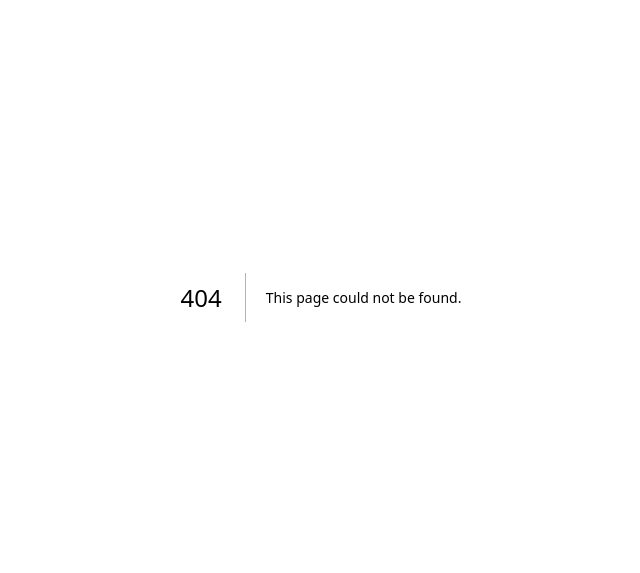
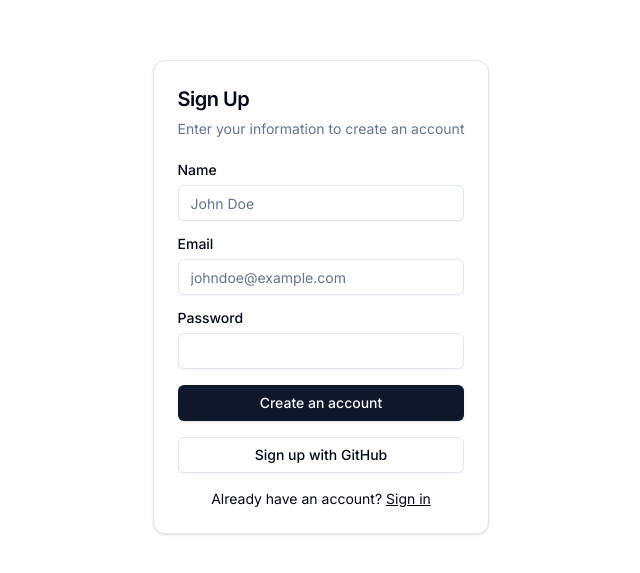
Before and after one commit to farizwhyzn/v2-knowledge-test-fullstack-pmn, a Next.js app in the folder client/: page /register in a window 1280 px wide. Before the commit this address had no page. Shown: the part 103-676 px from the top of the page, without its empty margins (319-959 px from the left). Built offline with nearby package versions, Linux system fonts and the light colour scheme; no server answers.

Commit message:
Add register page

```diff
--- /dev/null
+++ b/client/app/register/page.tsx
@@ -0,0 +1,100 @@
+'use client'
+
+import Link from "next/link"
+import { Button } from "@/components/ui/button"
+import {
+  Card,
+  CardContent,
+  CardDescription,
+  CardHeader,
+  CardTitle,
+} from "@/components/ui/card"
+import { Input } from "@/components/ui/input"
+import { Label } from "@/components/ui/label"
+import { useEffect, useState } from "react";
+import axios from "axios";
+import {toast} from "sonner";
+import { useRouter } from 'next/navigation'
+
+
+
+export default function Register() {
+
+  const router = useRouter();
+  const [data, setData] = useState({
+    name: "",
+    email: "",
+    password: "",
+  })
+
+  const url = process.env.API_URL || "http://localhost:8000";
+  console.log(url)
+  console.log(process.env)
+  const register = async (e: any) => {
+    e.preventDefault()
+    axios.post(`${url}/auth/register`, data)
+      .then(() => toast.success("Account created successfully"))
+      .catch(() => toast.error("An error occurred while creating your account"))
+  }
+
+  return (
+    <div className="flex items-center justify-center h-screen">
+      <Card className="mx-auto max-w-sm">
+        <CardHeader>
+          <CardTitle className="text-xl">Sign Up</CardTitle>
+          <CardDescription>
+            Enter your information to create an account
+          </CardDescription>
+        </CardHeader>
+        <CardContent>
+          <form onSubmit={register}>
+            <div className="grid gap-4">
+              <div className="grid gap-2">
+                <Label htmlFor="name">Name</Label>
+                <Input
+                  id="name"
+                  placeholder="John Doe"
+                  value={data.name}
+                  onChange={e => setData({...data, name: e.target.value})}
+                  required
+                />
+              </div>
+              <div className="grid gap-2">
+                <Label htmlFor="email">Email</Label>
+                <Input
+                  id="email"
+                  type="email"
+                  placeholder="johndoe@example.com"
+                  value={data.email}
+                  onChange={e => setData({...data, email: e.target.value})}
+                  required
+                />
+              </div>
+              <div className="grid gap-2">
+                <Label htmlFor="password">Password</Label>
+                <Input
+                  id="password"
+                  type="password"
+                  value={data.password}
+                  onChange={e => setData({...data, password: e.target.value})}
+                />
+              </div>
+              <Button type="submit" className="w-full">
+                Create an account
+              </Button>
+              <Button variant="outline" className="w-full">
+                Sign up with GitHub
+              </Button>
+            </div>
+            <div className="mt-4 text-center text-sm">
+              Already have an account?{" "}
+              <Link href="#" className="underline">
+                Sign in
+              </Link>
+            </div>
+          </form>
+        </CardContent>
+      </Card>
+    </div>
+  )
+}
```
